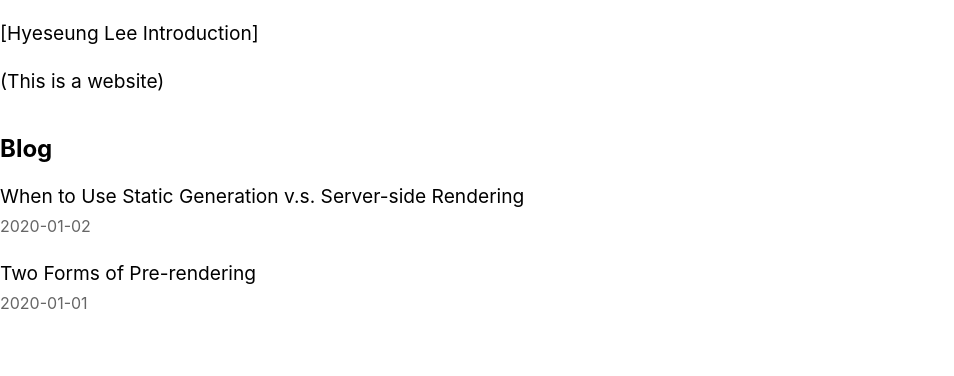
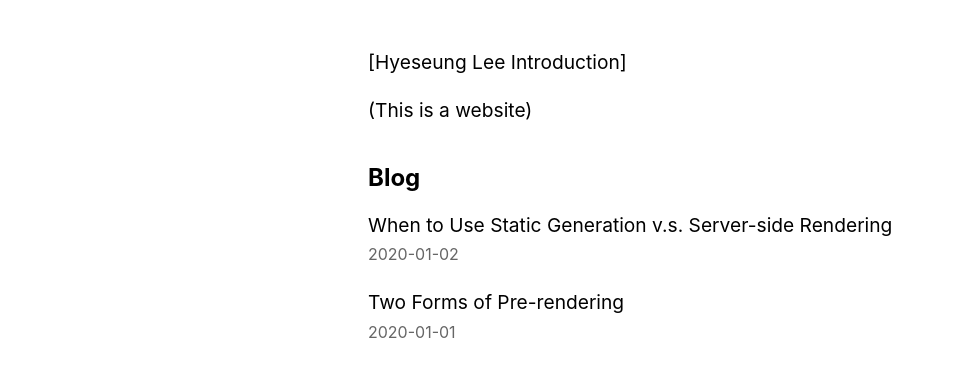
Before and after one commit to 2-hs2/nextjs, a Next.js app: page / in a window 1280 px wide. Shown: the top 376 px of the page, without its empty margins (0-954 px from the left). Built offline with nearby package versions, Linux system fonts and the light colour scheme.

Commit message:
애플리케이션 스타일 적용

```diff
--- a/pages/index.tsx
+++ b/pages/index.tsx
@@ -15,7 +15,7 @@
   }[];
 }) => {
   return (
-    <div>
+    <div className={homeStyles.container}>
       <Head>
         <title>Hyeseung Lee</title>
       </Head>
--- a/pages/posts/[id].tsx
+++ b/pages/posts/[id].tsx
@@ -2,7 +2,7 @@
 import Head from "next/head";
 import React from "react";
 
-import homeStyles from "../../styles/Home.module.css";
+import postStyle from "../../styles/Post.module.css";
 
 import { getAllPostIds, getPostData } from "../../lib/posts";
 
@@ -16,7 +16,7 @@
   };
 }) => {
   return (
-    <div>
+    <div className={postStyle.container}>
       <Head>
         <title>{postData.title}</title>
       </Head>
--- a/styles/Home.module.css
+++ b/styles/Home.module.css
@@ -26,3 +26,9 @@
 .listItem {
   margin: 0 0 1.25rem;
 }
+
+.container {
+  max-width: 36rem;
+  padding: 0 1rem;
+  margin: 3rem auto 6rem;
+}
--- /dev/null
+++ b/styles/Post.module.css
@@ -0,0 +1,5 @@
+.container {
+  max-width: 36rem;
+  padding: 0 1rem;
+  margin: 3rem auto 6rem;
+}
```
